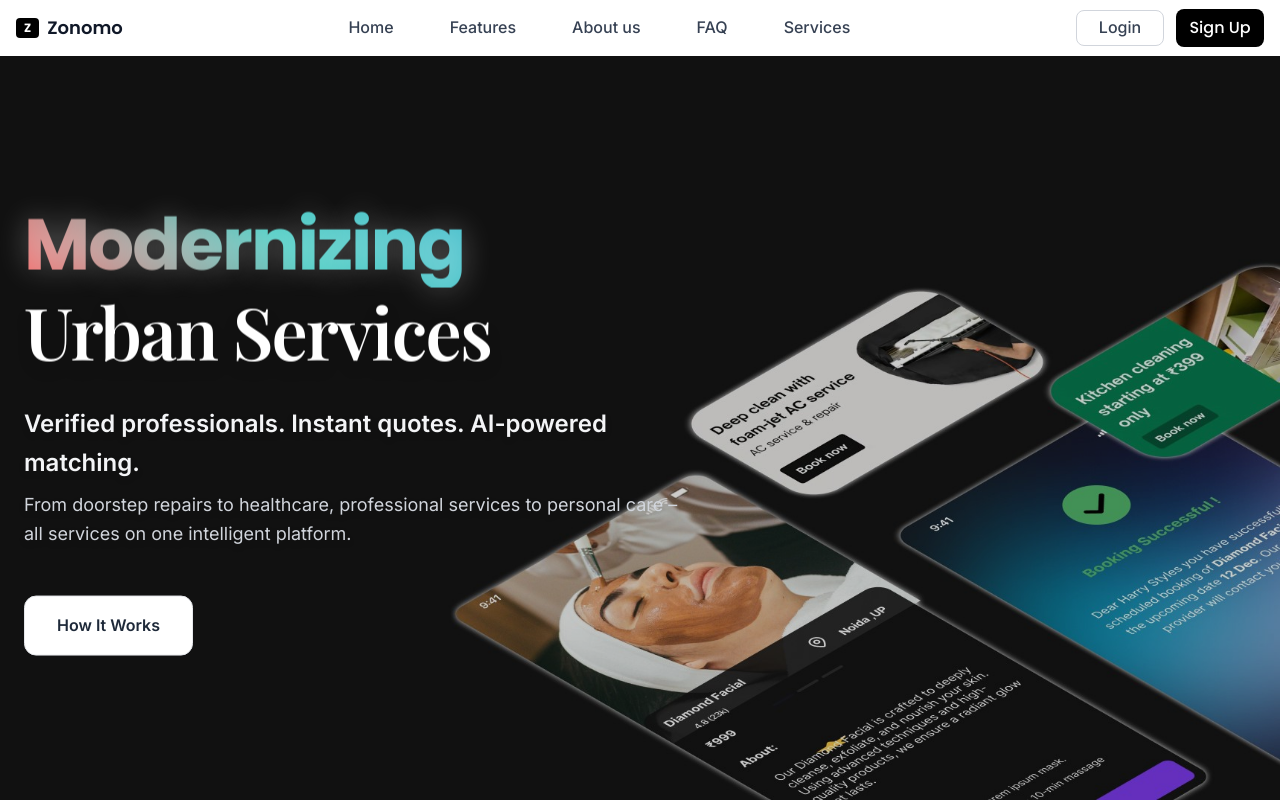
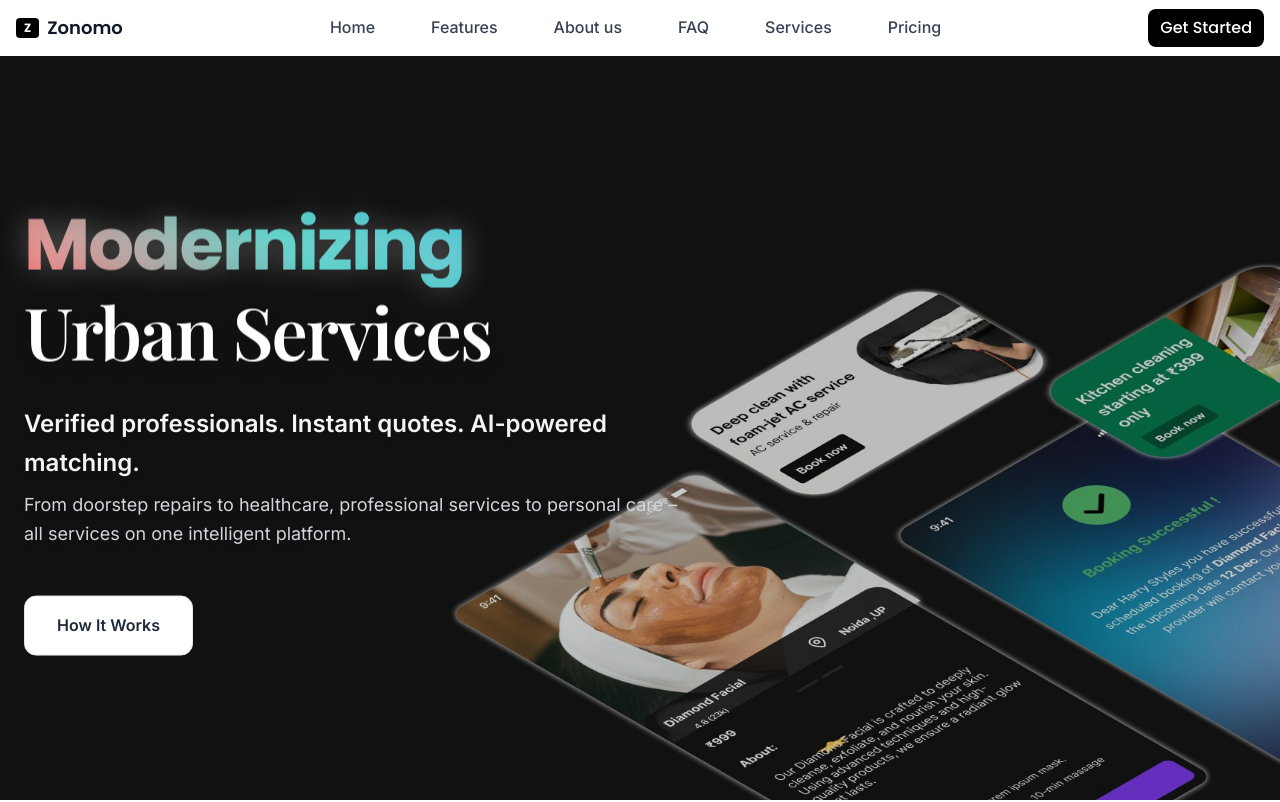
Before and after one commit to chaudhary64/zonomo-landing-page, a Next.js app: page / in a window 1280 px wide. Shown: the top 802 px of the page. Built offline with nearby package versions, Linux system fonts and the light colour scheme.

Commit message:
feat: enhance Coming Soon component styling and update navigation links for better user experience

```diff
--- a/src/components/Coming_Soon.js
+++ b/src/components/Coming_Soon.js
@@ -3,37 +3,33 @@ import Image from "next/image";
 
 const Coming_Soon = () => {
   return (
-    <div className="flex flex-col items-center justify-center text-center py-10 px-4 sm:py-16">
-      <div className="bg-indigo-100 border border-indigo-300 rounded-lg p-5 shadow-md w-full max-w-md sm:max-w-xl sm:p-8">
-        <h1 className="text-3xl font-bold text-indigo-600 mb-3 sm:text-4xl md:text-5xl sm:mb-4">
+    <div className="flex flex-col items-center justify-center text-center pb-20 px-4 sm:pb-32">
+      <div className="bg-indigo-100 border border-indigo-300 rounded-2xl p-8 shadow-xl w-full max-w-3xl sm:p-16">
+        <h1 className="text-4xl font-extrabold text-indigo-700 mb-6 sm:text-5xl md:text-6xl sm:mb-8">
           We&rsquo;ll be live soon!
         </h1>
-        <p className="text-base text-gray-700 mb-5 sm:text-lg md:text-xl sm:mb-6">
+        <p className="text-lg text-gray-700 mb-8 sm:text-xl md:text-2xl sm:mb-10">
           We&rsquo;ll be available on both App Store and Play Store.
         </p>
-        <div className="flex justify-center gap-4 mt-4 sm:gap-6 w-full max-w-xs sm:max-w-md md:max-w-lg mx-auto">
-          <div className="flex-1 flex justify-center">
+        <div className="flex flex-col sm:flex-row items-center justify-center gap-6 sm:gap-10 mt-8 w-full max-w-xs sm:max-w-lg md:max-w-xl mx-auto">
           <Image
             src="/badges/ios-donwload.webp"
             alt="App Store"
-              width={100}
-              height={40}
-              className="w-full h-auto max-w-[110px] sm:max-w-[140px] md:max-w-[160px] lg:max-w-[180px]"
+            width={200}
+            height={70}
+            className="h-auto max-w-[180px] sm:max-w-[200px] md:max-w-[220px] drop-shadow-lg"
             style={{ height: "auto" }}
             priority
           />
-          </div>
-          <div className="flex-1 flex justify-center">
           <Image
             src="/badges/android-download.webp"
             alt="Play Store"
-              width={100}
-              height={40}
-              className="w-full h-auto max-w-[110px] sm:max-w-[140px] md:max-w-[160px] lg:max-w-[180px]"
+            width={200}
+            height={70}
+            className="h-auto max-w-[180px] sm:max-w-[200px] md:max-w-[220px] drop-shadow-lg"
             style={{ height: "auto" }}
             priority
           />
-          </div>
         </div>
       </div>
     </div>
--- a/src/components/Nav.js
+++ b/src/components/Nav.js
@@ -27,7 +27,6 @@ export default function Nav() {
             alt="Loading..."
             className="w-32 h-32 mb-6 "
           />
-
         </div>
       )}
       <nav className="bg-white sticky top-0 z-50">
@@ -78,21 +77,21 @@ export default function Nav() {
               >
                 Services
               </Link>
+              <Link
+                href="/pricing"
+                className="text-gray-700 hover:text-black font-medium px-3 py-2 rounded-lg hover:bg-gray-50 transition-all duration-200 font-inter"
+              >
+                Pricing
+              </Link>
             </div>
 
             {/* Auth Buttons - Desktop */}
-            <div className="hidden lg:flex items-center space-x-3">
+            <div className="hidden lg:flex items-center">
               <Link
-                href="/login"
-                className="text-gray-700 hover:text-black font-medium px-3 py-1 rounded-lg border border-gray-300 hover:border-gray-400 hover:bg-gray-50 transition-all duration-200 font-inter min-h-[2.25rem] min-w-[5.5rem] flex items-center justify-center"
-              >
-                Login
-              </Link>
-              <Link
-                href="/signup"
+                href="https://zonomo-draft-eight.vercel.app/"
                 className="bg-black text-white font-medium px-3 py-1.5 rounded-lg hover:bg-gray-800 transition-colors duration-200 font-poppins min-h-[2.25rem] min-w-[5.5rem] flex items-center justify-center"
               >
-                Sign Up
+                Get Started
               </Link>
             </div>
 
@@ -131,7 +130,14 @@ export default function Nav() {
             <div className="lg:hidden border-t border-gray-200 py-4">
               <div className="flex flex-col space-y-4">
                 <Link
-                  href="/features"
+                  href="/"
+                  className="text-gray-700 hover:text-black font-medium py-3 px-2 rounded-lg hover:bg-gray-50 transition-all duration-200 font-inter"
+                  onClick={() => setIsMenuOpen(false)}
+                >
+                  Home
+                </Link>
+                <Link
+                  href="#features"
                   className="text-gray-700 hover:text-black font-medium py-3 px-2 rounded-lg hover:bg-gray-50 transition-all duration-200 font-inter"
                   onClick={() => setIsMenuOpen(false)}
                 >
@@ -145,7 +151,7 @@ export default function Nav() {
                   About us
                 </Link>
                 <Link
-                  href="/faq"
+                  href="#faq"
                   className="text-gray-700 hover:text-black font-medium py-3 px-2 rounded-lg hover:bg-gray-50 transition-all duration-200 font-inter"
                   onClick={() => setIsMenuOpen(false)}
                 >
@@ -161,20 +167,20 @@ export default function Nav() {
                 >
                   Services
                 </Link>
+                <Link
+                  href="/pricing"
+                  className="text-gray-700 hover:text-black font-medium py-3 px-2 rounded-lg hover:bg-gray-50 transition-all duration-200 font-inter"
+                  onClick={() => setIsMenuOpen(false)}
+                >
+                  Pricing
+                </Link>
                 <div className="flex flex-col space-y-3 pt-4 border-t border-gray-200">
                   <Link
-                    href="/login"
-                    className="text-gray-700 hover:text-black font-medium py-2 px-2 rounded-lg border border-gray-300 hover:border-gray-400 hover:bg-gray-50 transition-all duration-200 text-center font-inter min-h-[2.25rem] min-w-[5.5rem] flex items-center justify-center"
-                    onClick={() => setIsMenuOpen(false)}
-                  >
-                    Login
-                  </Link>
-                  <Link
-                    href="/signup"
+                    href="https://zonomo-draft-eight.vercel.app/"
                     className="bg-black text-white font-medium px-3 py-1.5 rounded-lg hover:bg-gray-800 transition-colors duration-200 text-center font-poppins min-h-[2.25rem] min-w-[5.5rem] flex items-center justify-center"
                     onClick={() => setIsMenuOpen(false)}
                   >
-                    Sign Up
+                    Get Started
                   </Link>
                 </div>
               </div>
```
Lines whose indentation alone changed are shown as unchanged.
